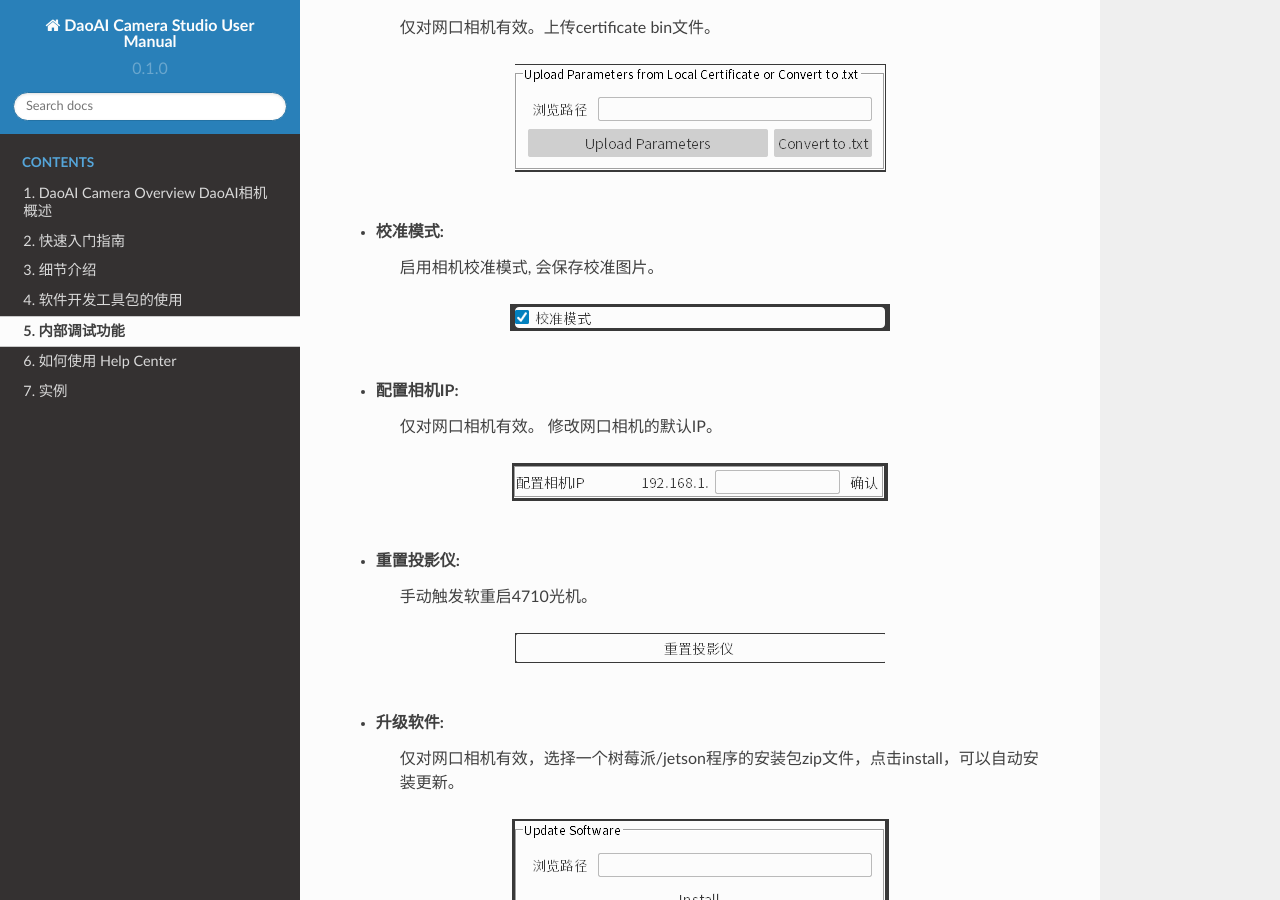
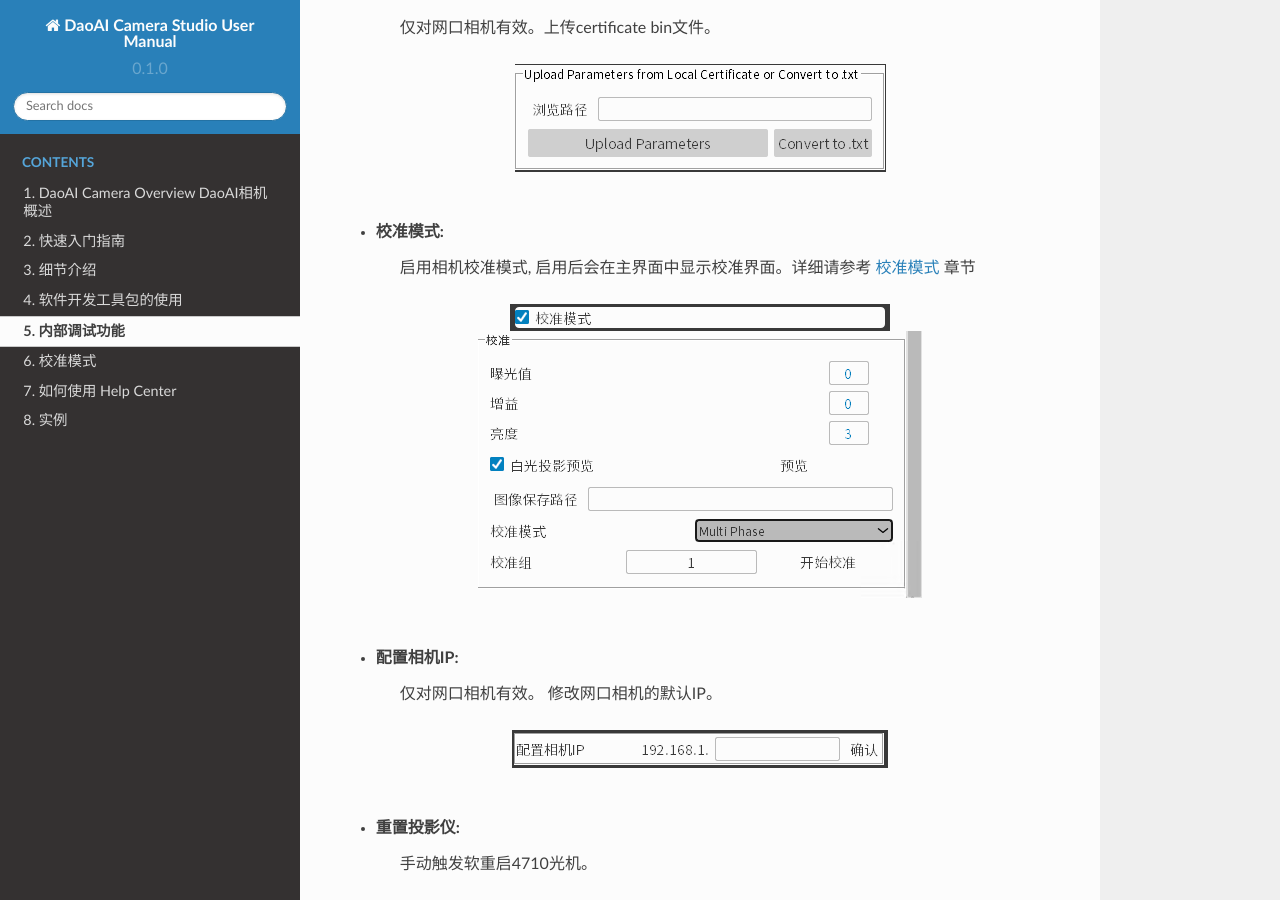
Before and after one commit to DaoAI-Robotics-Inc/daoai_camera_studio_user_manual, a Sphinx documentation site: the page built from docs/source/system-config/index.rst, in a window 1280 px wide and 900 px high, scrolled down 1862 px. Built offline with Sphinx 7.4.7 and the Read the Docs theme 2.0.0, drawn with Linux system fonts in a browser that asks for light colours.

```diff
--- a/docs/source/index.rst
+++ b/docs/source/index.rst
@@ -12,5 +12,6 @@ DaoAI Studio (SLC GUI)
    detailed-introduction/index
    sdk-usage/index
    system-config/index
+   calibration-mode/index
    help-center/index
    case-studies/index
--- a/docs/source/system-config/index.rst
+++ b/docs/source/system-config/index.rst
@@ -60,9 +60,12 @@
 |
 
 - **校准模式**:
-   启用相机校准模式, 会保存校准图片。
+   启用相机校准模式, 启用后会在主界面中显示校准界面。详细请参考 :ref:`校准模式` 章节
 
 .. figure:: images/cali_mode.png
+   :align: center
+
+.. figure:: images/cali_ui.png
    :align: center
 
 |
```
Also changed, not shown: docs/source/calibration-mode/index.rst (added, +57 -0 lines), docs/source/calibration-mode/images/cali_ui.png (added), docs/source/calibration-mode/images/path.png (added), docs/source/calibration-mode/images/preview.png (added), docs/source/calibration-mode/images/preview_2.png (added), docs/source/calibration-mode/images/start_cali.png (added), docs/source/system-config/images/cali_ui.png (added).
